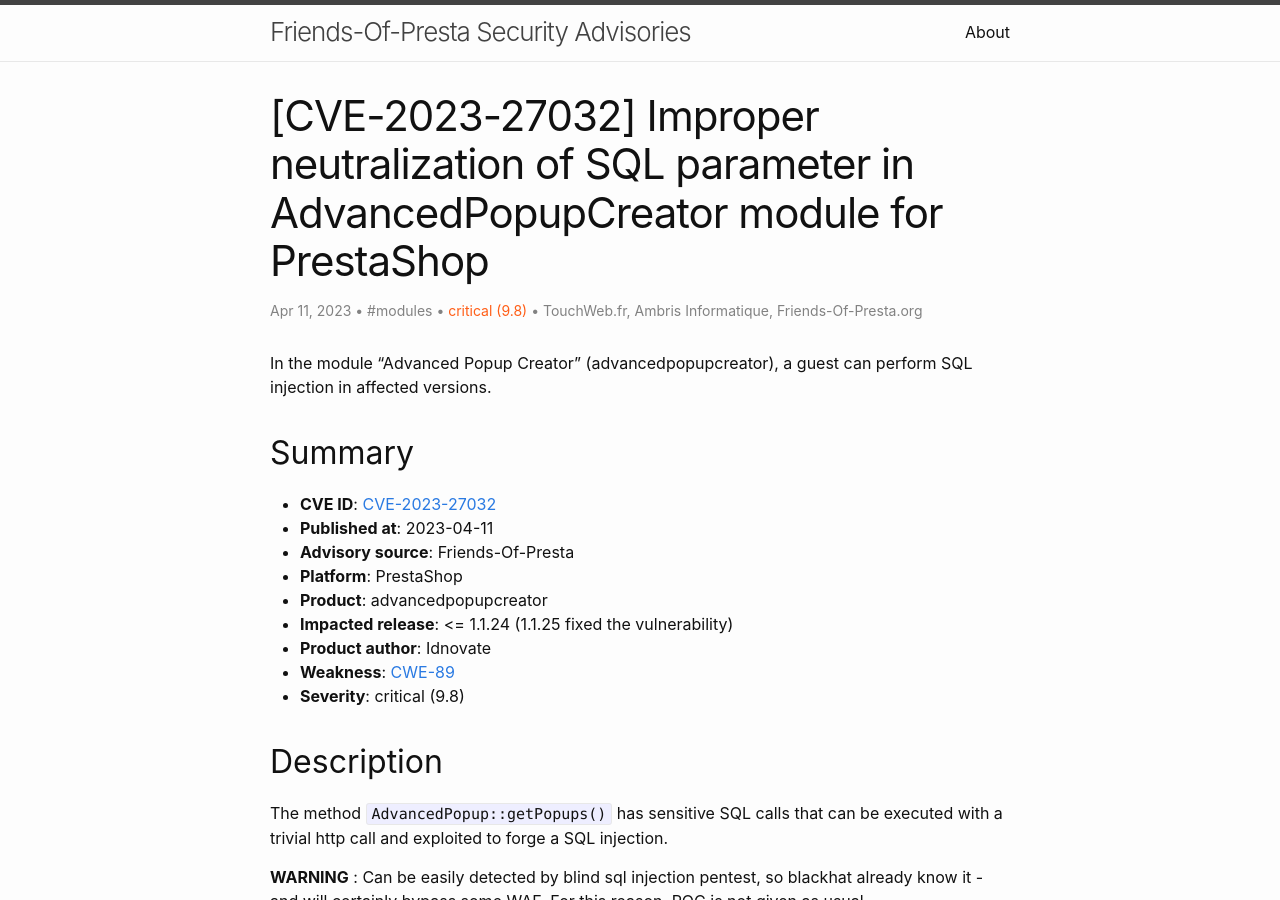
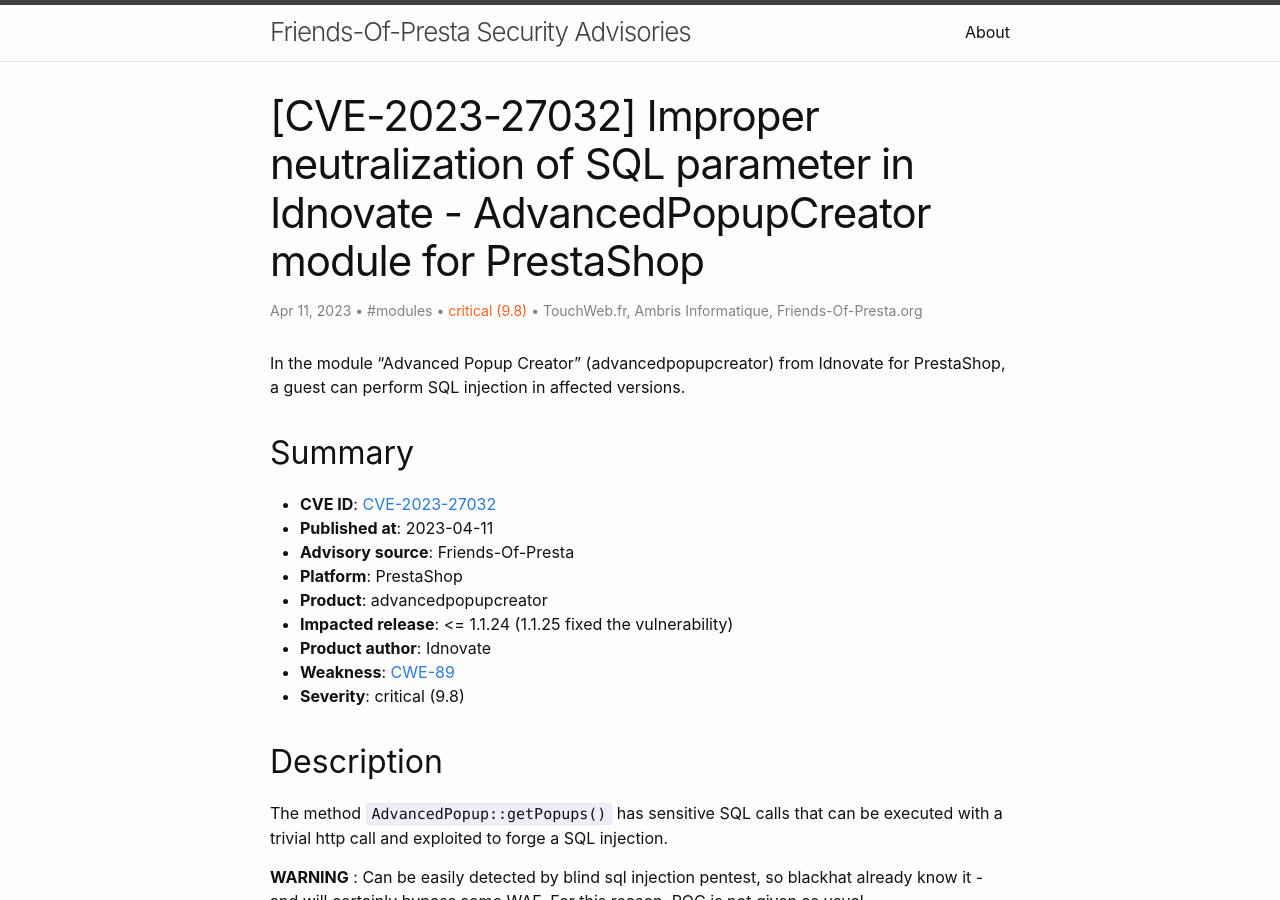
Before and after one commit to friends-of-presta/security-advisories, a Jekyll site: the page built from _posts/2023-04-11-advancedpopupcreator.md, in a window 1280 px wide and 900 px high. Built offline with Jekyll 4.4.1, drawn with Linux system fonts in a browser that asks for light colours.

Commit message:
Update 2023-04-11-advancedpopupcreator.md

```diff
--- a/_posts/2023-04-11-advancedpopupcreator.md
+++ b/_posts/2023-04-11-advancedpopupcreator.md
@@ -1,6 +1,6 @@
 ---
 layout: post
-title: "[CVE-2023-27032] Improper neutralization of SQL parameter in AdvancedPopupCreator module for PrestaShop"
+title: "[CVE-2023-27032] Improper neutralization of SQL parameter in Idnovate - AdvancedPopupCreator module for PrestaShop"
 categories: modules
 author:
 - TouchWeb.fr
@@ -10,7 +10,7 @@ meta: "CVE,PrestaShop,advancedpopupcreator"
 severity: "critical (9.8)"
 ---
 
-In the module "Advanced Popup Creator" (advancedpopupcreator), a guest can perform SQL injection in affected versions.
+In the module "Advanced Popup Creator" (advancedpopupcreator) from Idnovate for PrestaShop, a guest can perform SQL injection in affected versions.
 
 ## Summary
 
```
